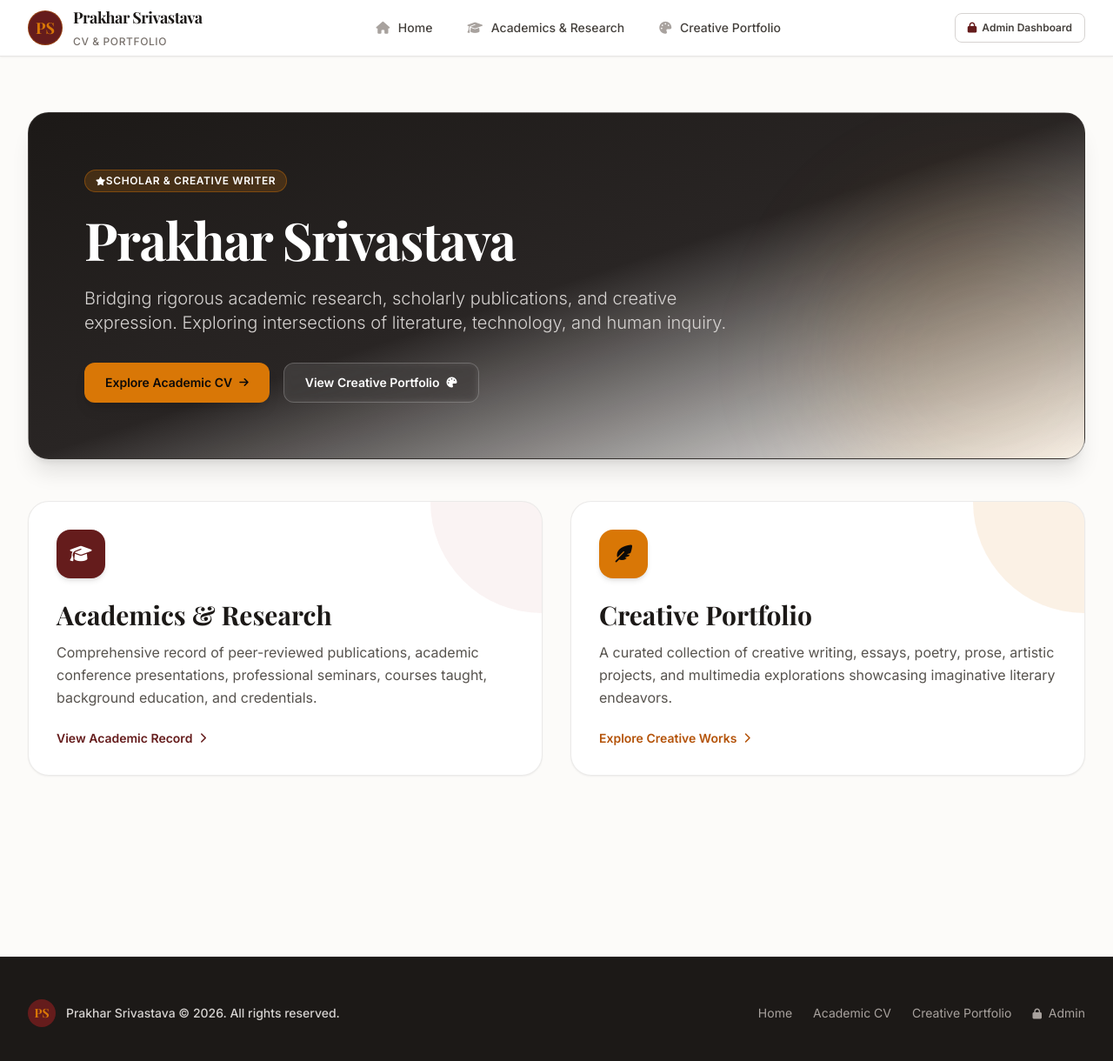
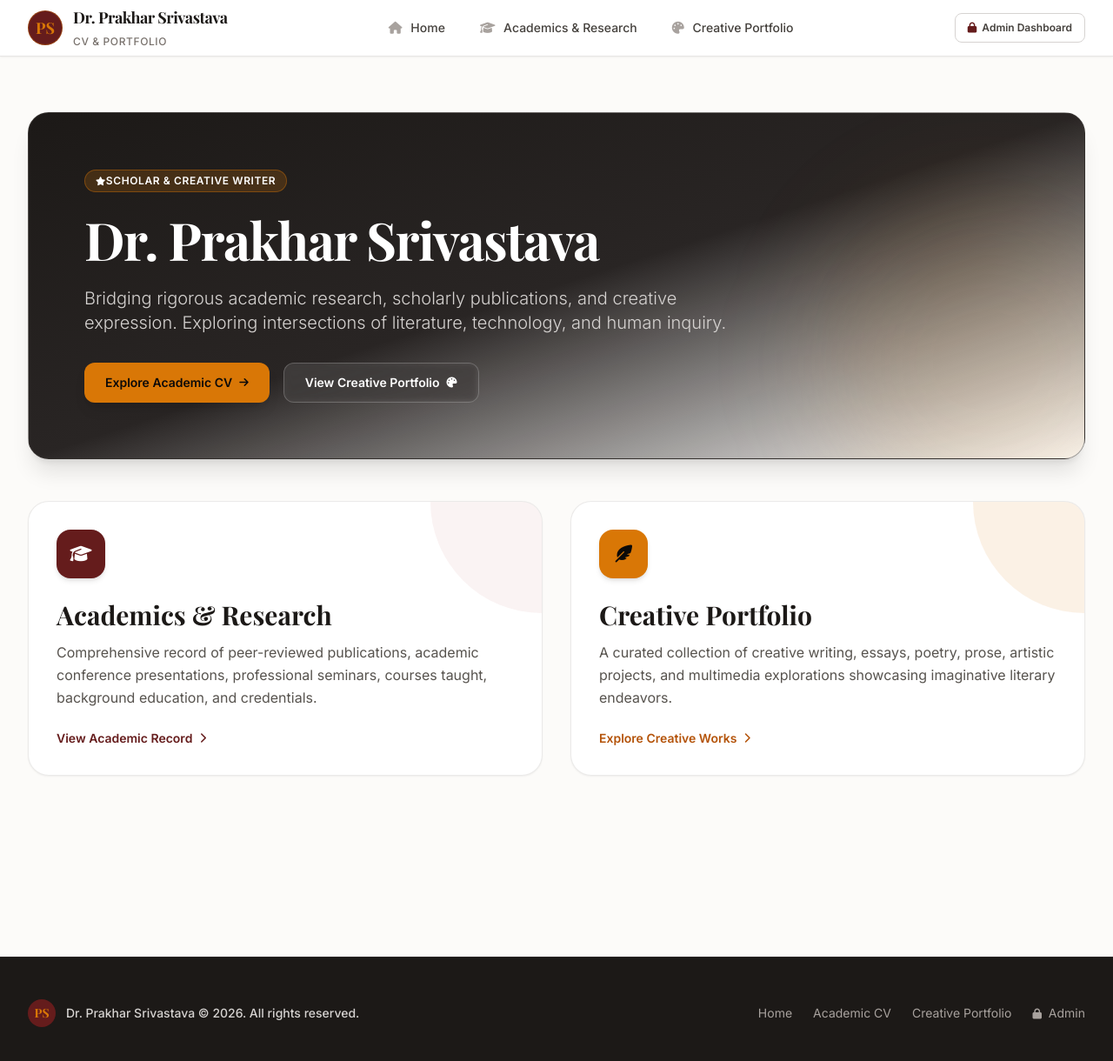
Before and after one commit to dr-arcady/prakhar-cv, a plain HTML site: page index.html in a window 1280 px wide. Shown: the whole page at 87% size. Drawn offline with nearby package versions, Linux system fonts and the light colour scheme; a web font is replaced by a local one.

Commit message:
Update index.html

```diff
--- a/index.html
+++ b/index.html
@@ -3,7 +3,7 @@
 <head>
     <meta charset="UTF-8">
     <meta name="viewport" content="width=device-width, initial-scale=1.0">
-    <title>Prakhar Srivastava | Academic CV & Creative Portfolio</title>
+    <title>Dr. Prakhar Srivastava | Academic CV & Creative Portfolio</title>
 
     <!-- Tailwind CSS CDN -->
     <script src="https://cdn.tailwindcss.com"></script>
@@ -86,7 +86,7 @@
                     PS
                 </div>
                 <div>
-                    <span class="font-serif font-bold text-lg text-stone-900 tracking-tight block">Prakhar Srivastava</span>
+                    <span class="font-serif font-bold text-lg text-stone-900 tracking-tight block">Dr. Prakhar Srivastava</span>
                     <span class="text-xs text-stone-500 tracking-wider uppercase font-medium">CV & Portfolio</span>
                 </div>
             </div>
@@ -137,7 +137,7 @@
                         <i class="fa-solid fa-star text-[10px]"></i> Scholar & Creative Writer
                     </div>
                     <h1 class="font-serif text-4xl sm:text-5xl lg:text-6xl font-bold tracking-tight mb-6 leading-tight">
-                        Prakhar Srivastava
+                        Dr. Prakhar Srivastava
                     </h1>
                     <p class="text-stone-300 text-lg sm:text-xl font-light leading-relaxed mb-8">
                         Bridging rigorous academic research, scholarly publications, and creative expression. Exploring intersections of literature, technology, and human inquiry.
@@ -338,7 +338,7 @@
                 <div class="w-8 h-8 rounded-full bg-crimson-800 text-gold-500 flex items-center justify-center font-serif font-bold text-sm">
                     PS
                 </div>
-                <span class="text-stone-300 font-medium text-sm">Prakhar Srivastava &copy; 2026. All rights reserved.</span>
+                <span class="text-stone-300 font-medium text-sm">Dr. Prakhar Srivastava &copy; 2026. All rights reserved.</span>
             </div>
             <div class="flex items-center space-x-6 text-sm">
                 <button onclick="switchView('home')" class="hover:text-white transition-colors">Home</button>
```
